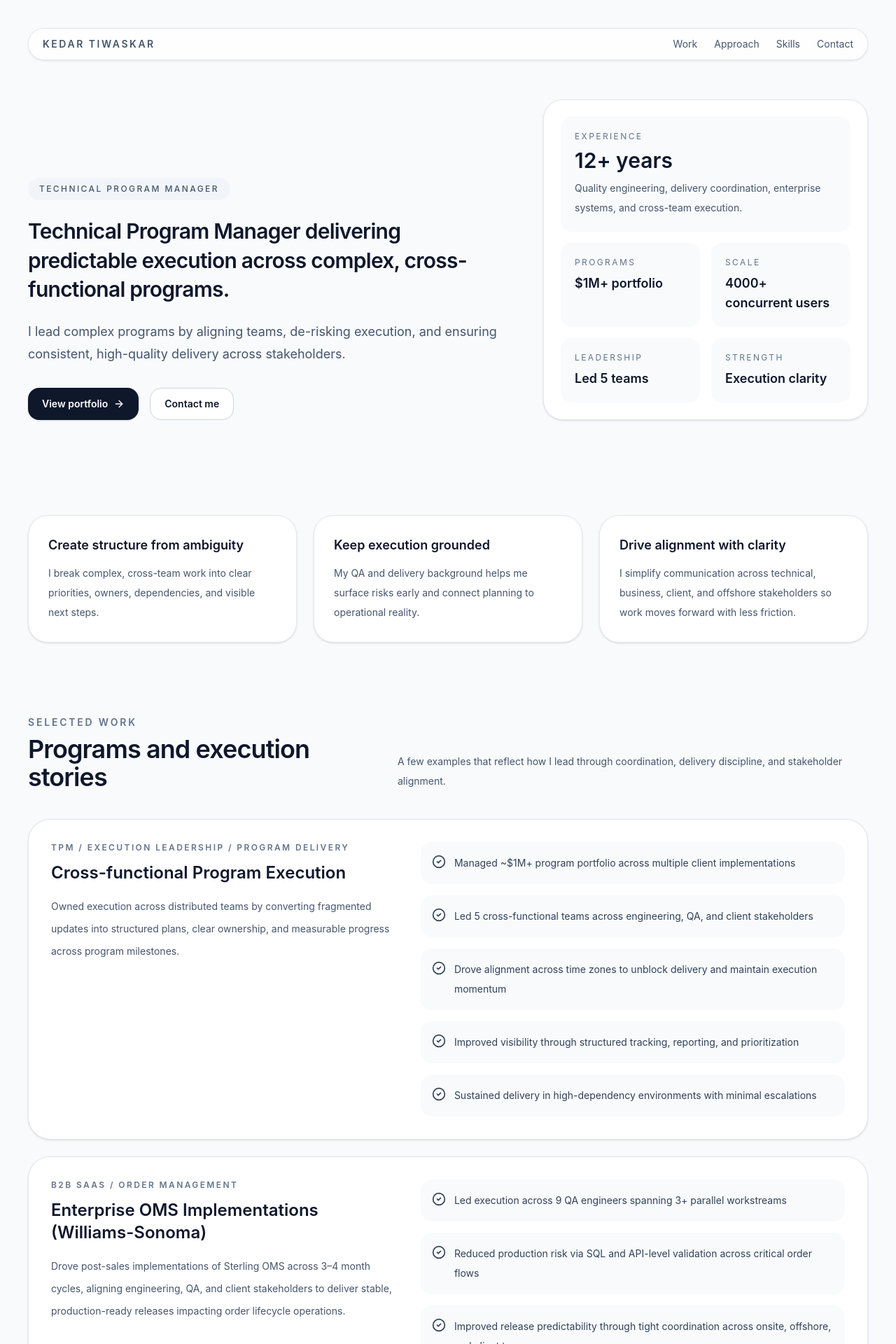
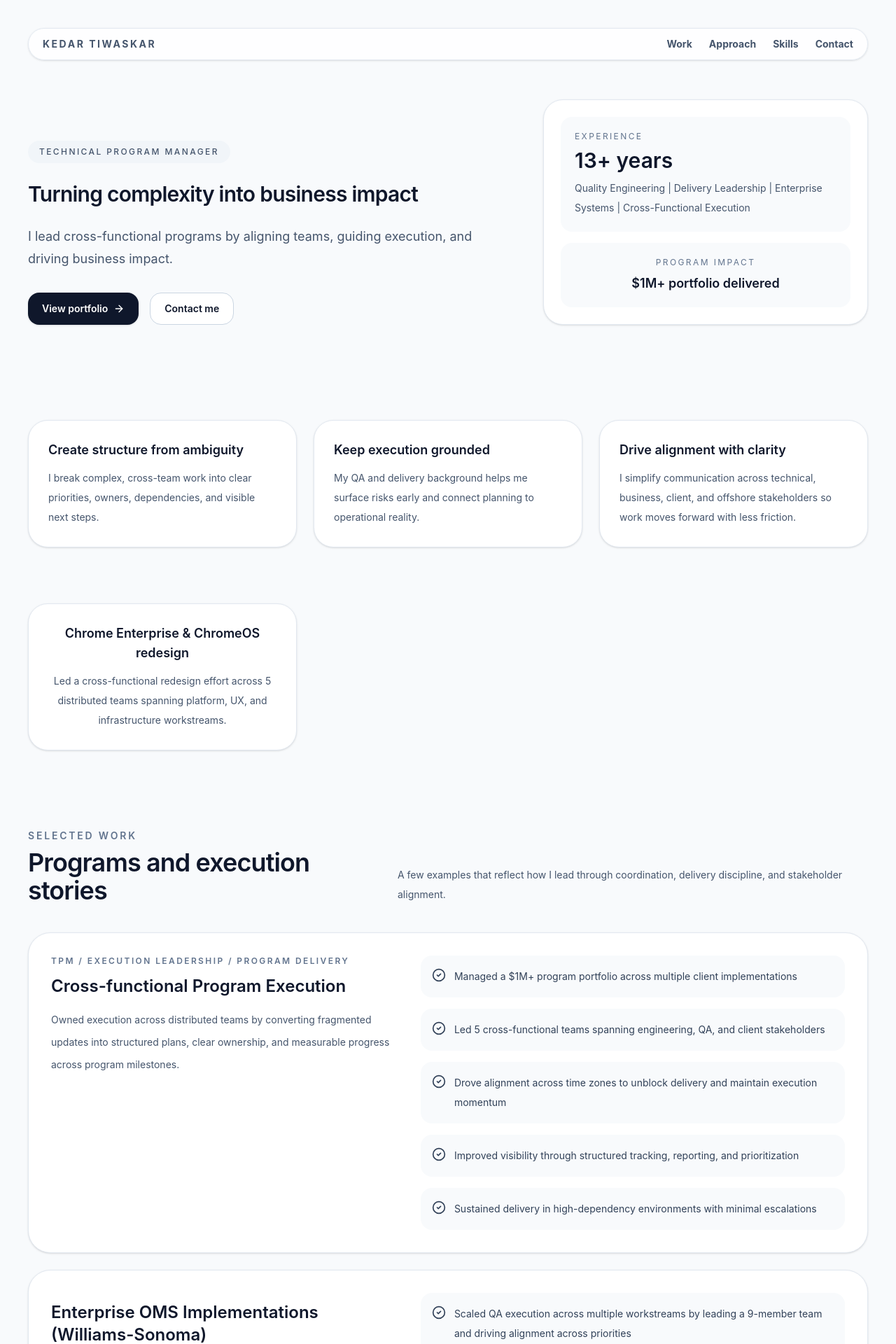
Before and after one commit to kedar-tiwaskar/kedar-portfolio, a Next.js app: page / in a window 1280 px wide. Shown: the top 1920 px of the page at 70% size. Built offline with nearby package versions, Linux system fonts and the light colour scheme.

Commit message:
Added few changes and finetuned

```diff
--- a/app/page.tsx
+++ b/app/page.tsx
@@ -1,6 +1,15 @@
 function ArrowRightIcon({ className = "h-4 w-4" }: { className?: string }) {
   return (
-    <svg viewBox="0 0 24 24" fill="none" stroke="currentColor" strokeWidth="2" strokeLinecap="round" strokeLinejoin="round" className={className} aria-hidden="true">
+    <svg
+      viewBox="0 0 24 24"
+      fill="none"
+      stroke="currentColor"
+      strokeWidth="2"
+      strokeLinecap="round"
+      strokeLinejoin="round"
+      className={className}
+      aria-hidden="true"
+    >
       <path d="M5 12h14" />
       <path d="m12 5 7 7-7 7" />
     </svg>
@@ -9,7 +18,16 @@ function ArrowRightIcon({ className = "h-4 w-4" }: { className?: string }) {
 
 function MailIcon({ className = "h-5 w-5" }: { className?: string }) {
   return (
-    <svg viewBox="0 0 24 24" fill="none" stroke="currentColor" strokeWidth="2" strokeLinecap="round" strokeLinejoin="round" className={className} aria-hidden="true">
+    <svg
+      viewBox="0 0 24 24"
+      fill="none"
+      stroke="currentColor"
+      strokeWidth="2"
+      strokeLinecap="round"
+      strokeLinejoin="round"
+      className={className}
+      aria-hidden="true"
+    >
       <rect x="3" y="5" width="18" height="14" rx="2" />
       <path d="m4 7 8 6 8-6" />
     </svg>
@@ -18,7 +36,16 @@ function MailIcon({ className = "h-5 w-5" }: { className?: string }) {
 
 function LinkIcon({ className = "h-5 w-5" }: { className?: string }) {
   return (
-    <svg viewBox="0 0 24 24" fill="none" stroke="currentColor" strokeWidth="2" strokeLinecap="round" strokeLinejoin="round" className={className} aria-hidden="true">
+    <svg
+      viewBox="0 0 24 24"
+      fill="none"
+      stroke="currentColor"
+      strokeWidth="2"
+      strokeLinecap="round"
+      strokeLinejoin="round"
+      className={className}
+      aria-hidden="true"
+    >
       <path d="M10 13a5 5 0 0 0 7.07 0l2.83-2.83a5 5 0 0 0-7.07-7.07L10.7 5.23" />
       <path d="M14 11a5 5 0 0 0-7.07 0L4.1 13.83a5 5 0 1 0 7.07 7.07L13.3 18.77" />
     </svg>
@@ -27,7 +54,16 @@ function LinkIcon({ className = "h-5 w-5" }: { className?: string }) {
 
 function FileTextIcon({ className = "h-5 w-5" }: { className?: string }) {
   return (
-    <svg viewBox="0 0 24 24" fill="none" stroke="currentColor" strokeWidth="2" strokeLinecap="round" strokeLinejoin="round" className={className} aria-hidden="true">
+    <svg
+      viewBox="0 0 24 24"
+      fill="none"
+      stroke="currentColor"
+      strokeWidth="2"
+      strokeLinecap="round"
+      strokeLinejoin="round"
+      className={className}
+      aria-hidden="true"
+    >
       <path d="M14 2H6a2 2 0 0 0-2 2v16a2 2 0 0 0 2 2h12a2 2 0 0 0 2-2V8z" />
       <path d="M14 2v6h6" />
       <path d="M16 13H8" />
@@ -39,7 +75,16 @@ function FileTextIcon({ className = "h-5 w-5" }: { className?: string }) {
 
 function CheckCircleIcon({ className = "h-5 w-5" }: { className?: string }) {
   return (
-    <svg viewBox="0 0 24 24" fill="none" stroke="currentColor" strokeWidth="2" strokeLinecap="round" strokeLinejoin="round" className={className} aria-hidden="true">
+    <svg
+      viewBox="0 0 24 24"
+      fill="none"
+      stroke="currentColor"
+      strokeWidth="2"
+      strokeLinecap="round"
+      strokeLinejoin="round"
+      className={className}
+      aria-hidden="true"
+    >
       <circle cx="12" cy="12" r="10" />
       <path d="m9 12 2 2 4-4" />
     </svg>
@@ -66,22 +111,22 @@ export default function KedarPortfolio() {
       summary:
         "Owned execution across distributed teams by converting fragmented updates into structured plans, clear ownership, and measurable progress across program milestones.",
       details: [
-        "Managed ~$1M+ program portfolio across multiple client implementations",
-        "Led 5 cross-functional teams across engineering, QA, and client stakeholders",
+        "Managed a $1M+ program portfolio across multiple client implementations",
+        "Led 5 cross-functional teams spanning engineering, QA, and client stakeholders",
         "Drove alignment across time zones to unblock delivery and maintain execution momentum",
         "Improved visibility through structured tracking, reporting, and prioritization",
         "Sustained delivery in high-dependency environments with minimal escalations",
       ],
     },
     {
-      title: "Enterprise OMS Implementations (Williams-Sonoma)",
-      label: "B2B SaaS / Order Management",
+      title: "Enterprise OMS Implementations\n(Williams-Sonoma)",
+      label: "",
       summary:
-        "Drove post-sales implementations of Sterling OMS across 3–4 month cycles, aligning engineering, QA, and client stakeholders to deliver stable, production-ready releases impacting order lifecycle operations.",
+        "Served as QA POC and QA Lead for Sterling OMS post-sales implementations, owning end-to-end quality and establishing QA processes that enabled faster, more efficient execution across 3–4 month delivery cycles.",
       details: [
-        "Led execution across 9 QA engineers spanning 3+ parallel workstreams",
-        "Reduced production risk via SQL and API-level validation across critical order flows",
-        "Improved release predictability through tight coordination across onsite, offshore, and client teams",
+        "Scaled QA execution across multiple workstreams by leading a 9-member team and driving alignment across priorities",
+        "Reduced production risk by validating critical order flows at SQL and API levels",
+        "Improved release predictability through structured coordination across onsite, offshore, and client teams",
       ],
     },
     {
@@ -90,9 +135,9 @@ export default function KedarPortfolio() {
       summary:
         "Built QA and support processes from scratch for a B2B marketing automation platform, improving product reliability, customer response efficiency, and release confidence.",
       details: [
-        "Established end-to-end QA workflows in a fast-paced startup environment",
-        "Validated product behavior through JavaScript and API-level testing",
-        "Improved support efficiency via structured ticketing, documentation, and response workflows",
+        "Validated platform behavior through JavaScript and API-level testing",
+        "Supported performance validation for 4000+ concurrent users",
+        "Improved support efficiency through structured ticketing, documentation, and response workflows",
       ],
     },
   ];
@@ -123,6 +168,13 @@ export default function KedarPortfolio() {
     },
   ];
 
+  const showcasePoints: Principle[] = [
+    {
+      title: "Chrome Enterprise & ChromeOS redesign",
+      text: "Led a cross-functional redesign effort across 5 distributed teams spanning platform, UX, and infrastructure workstreams.",
+    }
+  ];
+
   return (
     <div
       className="min-h-screen bg-[#f8fafc] text-slate-900"
@@ -133,10 +185,10 @@ export default function KedarPortfolio() {
     >
       <section className="mx-auto max-w-7xl px-6 pb-20 pt-8 md:px-10 md:pb-28 md:pt-10">
         <header className="sticky top-4 z-50 flex items-center justify-between rounded-full border border-slate-200 bg-white/90 px-5 py-3 shadow-sm backdrop-blur supports-[backdrop-filter]:bg-white/80">
-          <div className="text-sm font-semibold uppercase tracking-[0.18em] text-slate-600">
+          <div className="text-sm font-bold uppercase tracking-[0.18em] text-slate-600">
             Kedar Tiwaskar
           </div>
-          <nav className="hidden gap-6 text-sm text-slate-600 md:flex">
+          <nav className="hidden gap-6 text-sm font-bold text-slate-600 md:flex">
             <a href="#work" className="transition hover:text-slate-900">
               Work
             </a>
@@ -158,10 +210,11 @@ export default function KedarPortfolio() {
               Technical Program Manager
             </div>
             <h1 className="mt-6 max-w-2xl text-2xl font-semibold leading-snug tracking-tight md:text-3xl">
-              Technical Program Manager delivering predictable execution across complex, cross-functional programs.
+Turning complexity into business impact
             </h1>
             <p className="mt-6 max-w-2xl text-base leading-8 text-slate-600 md:text-lg">
-              I lead complex programs by aligning teams, de-risking execution, and ensuring consistent, high-quality delivery across stakeholders.
+I lead cross-functional programs by aligning teams, guiding execution, and driving business impact.
+
             </p>
             <div className="mt-8 flex flex-wrap gap-4">
               <a
@@ -183,27 +236,14 @@ export default function KedarPortfolio() {
             <div className="grid gap-4">
               <div className="rounded-2xl bg-slate-50 p-5">
                 <p className="text-xs uppercase tracking-[0.2em] text-slate-500">Experience</p>
-                <p className="mt-2 text-3xl font-semibold">12+ years</p>
+                <p className="mt-2 text-3xl font-semibold">13+ years</p>
                 <p className="mt-2 text-sm leading-7 text-slate-600">
-                  Quality engineering, delivery coordination, enterprise systems, and cross-team execution.
-                </p>
+ Quality Engineering | Delivery Leadership | Enterprise Systems | Cross-Functional Execution                </p>
               </div>
               <div className="grid gap-4 sm:grid-cols-2">
-                <div className="rounded-2xl bg-slate-50 p-5">
-                  <p className="text-xs uppercase tracking-[0.2em] text-slate-500">Programs</p>
-                  <p className="mt-2 text-lg font-semibold">$1M+ portfolio</p>
-                </div>
-                <div className="rounded-2xl bg-slate-50 p-5">
-                  <p className="text-xs uppercase tracking-[0.2em] text-slate-500">Scale</p>
-                  <p className="mt-2 text-lg font-semibold">4000+ concurrent users</p>
-                </div>
-                <div className="rounded-2xl bg-slate-50 p-5">
-                  <p className="text-xs uppercase tracking-[0.2em] text-slate-500">Leadership</p>
-                  <p className="mt-2 text-lg font-semibold">Led 5 teams</p>
-                </div>
-                <div className="rounded-2xl bg-slate-50 p-5">
-                  <p className="text-xs uppercase tracking-[0.2em] text-slate-500">Strength</p>
-                  <p className="mt-2 text-lg font-semibold">Execution clarity</p>
+                <div className="rounded-2xl bg-slate-50 p-5 text-center sm:col-span-2">
+                  <p className="text-xs uppercase tracking-[0.2em] text-slate-500">Program Impact</p>
+                  <p className="mt-2 text-lg font-semibold">$1M+ portfolio delivered</p>
                 </div>
               </div>
             </div>
@@ -222,6 +262,18 @@ export default function KedarPortfolio() {
         </div>
       </section>
 
+      <section className="mx-auto max-w-7xl px-6 py-8 text-center md:px-10">
+        <div className="mb-6"></div>
+        <div className="grid gap-6 md:grid-cols-3">
+          {showcasePoints.map((item) => (
+            <div key={item.title} className="rounded-[28px] border border-slate-200 bg-white p-7 shadow-sm text-center">
+              <p className="text-lg font-semibold">{item.title}</p>
+              <p className="mt-3 text-sm leading-7 text-slate-600">{item.text}</p>
+            </div>
+          ))}
+        </div>
+      </section>
+
       <section className="mx-auto max-w-7xl px-6 py-20 md:px-10" id="work">
         <div className="mb-10 flex flex-col gap-4 md:flex-row md:items-end md:justify-between">
           <div>
@@ -230,7 +282,6 @@ export default function KedarPortfolio() {
               Programs and execution stories
             </h2>
           </div>
-
           <p className="max-w-2xl text-sm leading-7 text-slate-600">
             A few examples that reflect how I lead through coordination, delivery discipline, and stakeholder alignment.
           </p>
@@ -244,7 +295,7 @@ export default function KedarPortfolio() {
                   {study.label ? (
                     <p className="text-xs font-semibold uppercase tracking-[0.2em] text-slate-500">{study.label}</p>
                   ) : null}
-                  <h3 className="mt-3 text-2xl font-semibold">{study.title}</h3>
+                  <h3 className="mt-3 text-2xl font-semibold whitespace-pre-line">{study.title}</h3>
                   <p className="mt-4 text-sm leading-8 text-slate-600">{study.summary}</p>
                 </div>
                 <div className="grid gap-4">
```
